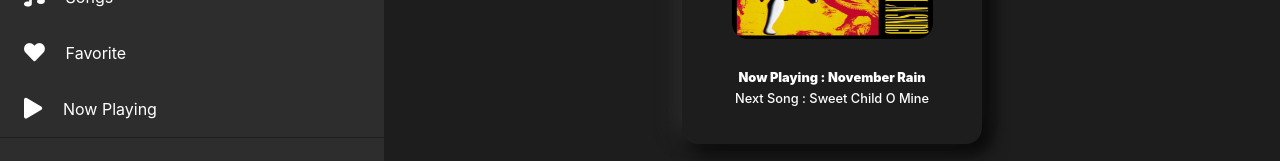
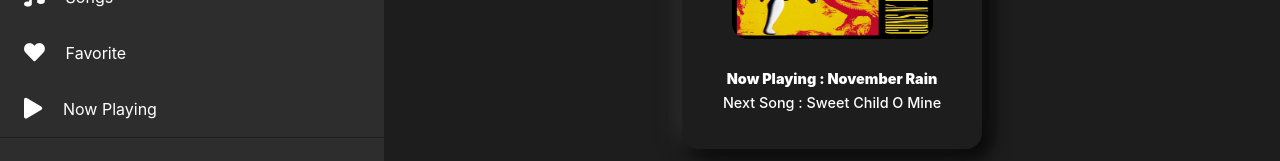
Before and after one commit to scorpnetixz/music, a React (Create React App) app: page / in a window 1280 px wide. Shown: the part 255-416 px from the top of the page. Built offline with nearby package versions, Linux system fonts and the light colour scheme.

Commit message:
seventh commit

```diff
--- a/src/components/NowPlaying.css
+++ b/src/components/NowPlaying.css
@@ -33,7 +33,7 @@
 }
 
 .card-holder .player-details p {
-    font-size: 0.8rem;
+    font-size: 0.9rem;
 }
 
 @media screen and (max-width: 500px) {
```
